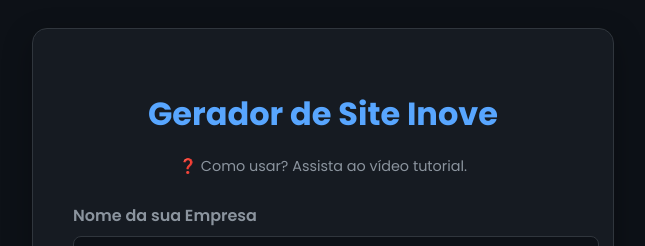
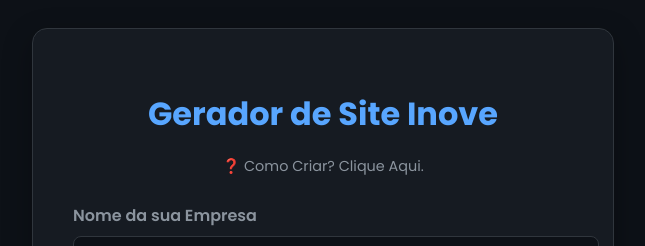
Before and after one commit to i9conexoes-netizen/siterev, a plain HTML site: page index.html in a window 1280 px wide. Shown: the top 246 px of the page, without its empty margins (317-962 px from the left). Drawn offline with Linux system fonts and the light colour scheme.

Commit message:
Update index.html

```diff
--- a/index.html
+++ b/index.html
@@ -134,7 +134,7 @@
 
         <div class="help-link-container">
             <a href="SEU_LINK_DO_VIDEO_AQUI" target="_blank" rel="noopener noreferrer" class="help-link">
-                ❓ Como usar? Assista ao vídeo tutorial.
+                ❓ Como Criar? Clique Aqui.
             </a>
         </div>
 
@@ -212,4 +212,5 @@
     </script>
 </body>
 
+
 </html>
```
